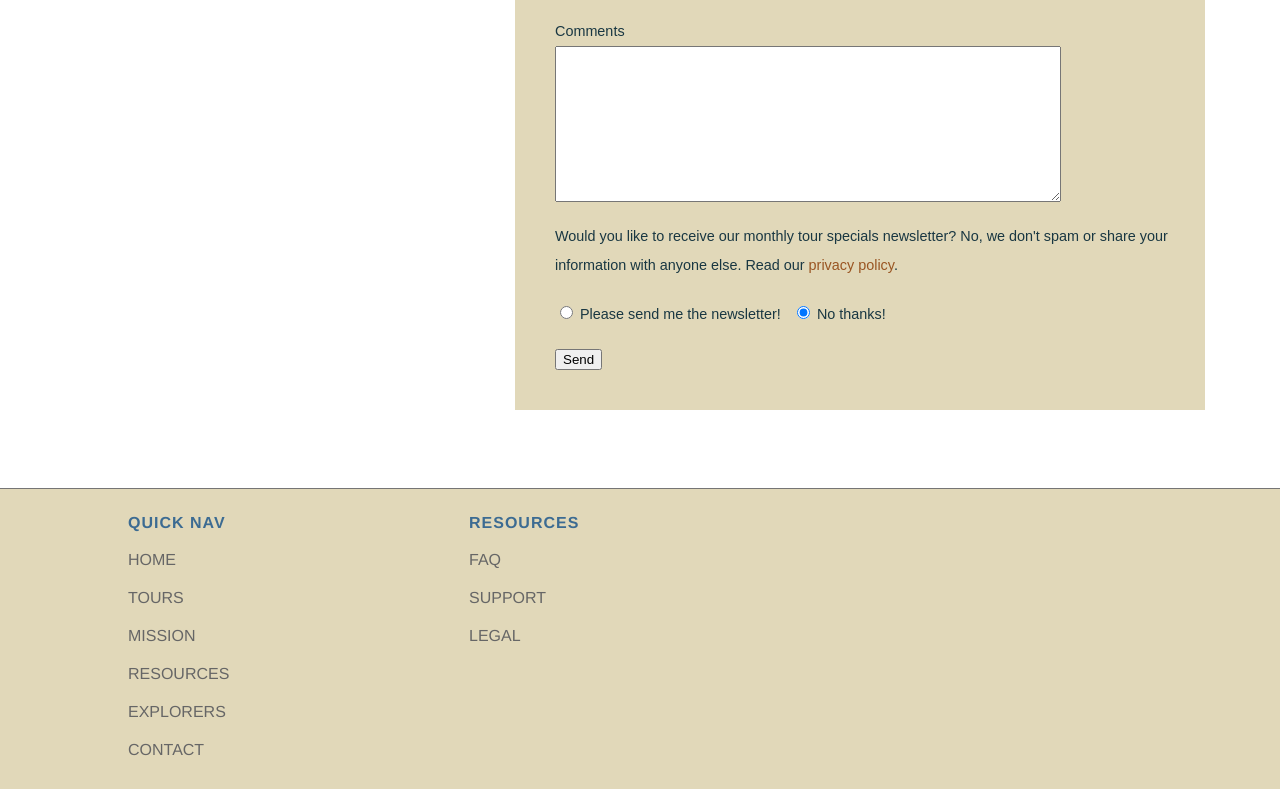
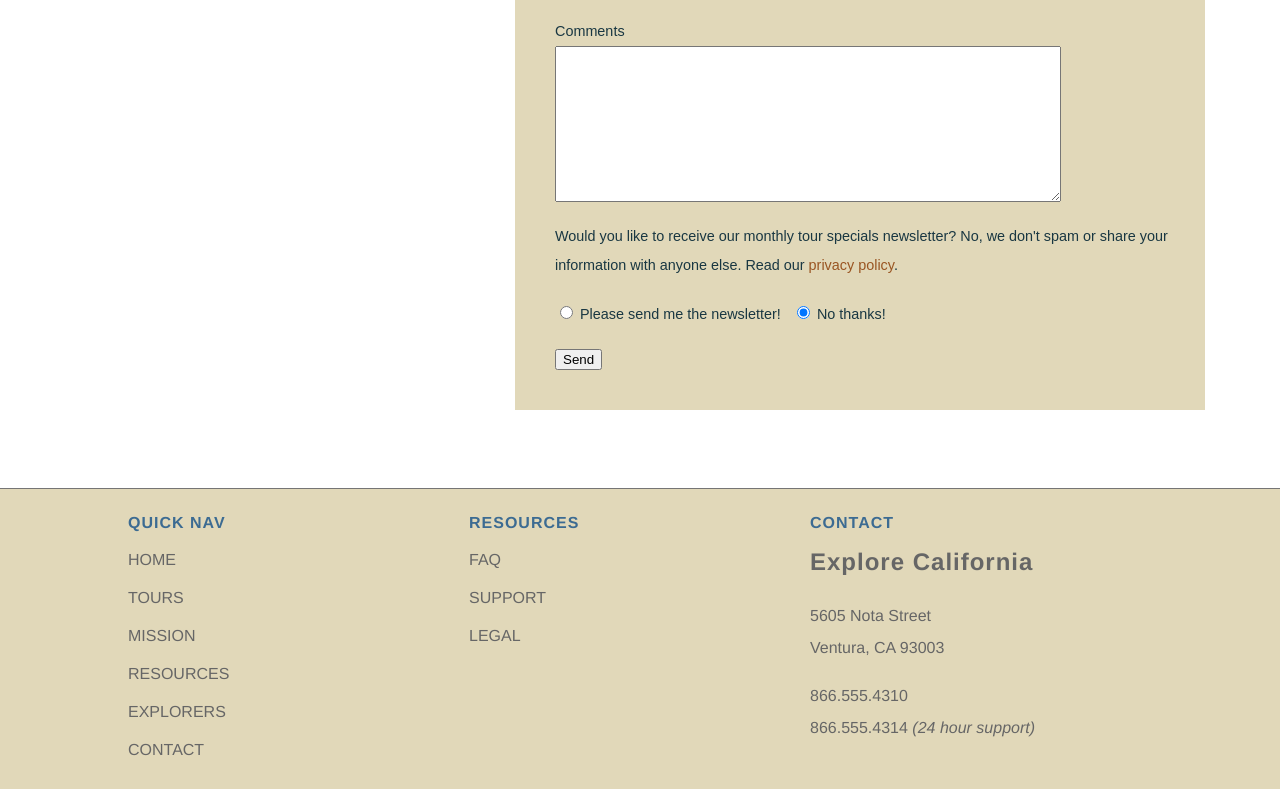
Before and after one commit to taylorjames9/explore_california_2, a plain HTML site: page contact.html in a window 1280 px wide. Shown: the part 1553-2342 px from the top of the page. Drawn offline with Linux system fonts and the light colour scheme.

Commit message:
Revert "Blow out"
This reverts commit e15965be40ce43d6b6bd85de4ad9efa6c3de27ee.

```diff
--- a/contact.html
+++ b/contact.html
@@ -265,7 +265,13 @@
             <li><a href="resources/legal.html" title="The fine print">Legal</a></li>
           </ul>
         </div>
-
+        <div id="companyInfo">
+          <h1>Contact</h1>
+          <h2>Explore California</h2>
+          <p>5605 Nota Street<br />
+            Ventura, CA 93003</p>
+          <p>866.555.4310<br />866.555.4314 <em>(24 hour support)</em></p>
+        </div>
       </div>
     </div>
   </body>
```
Also changed, not shown: 1 other file.
